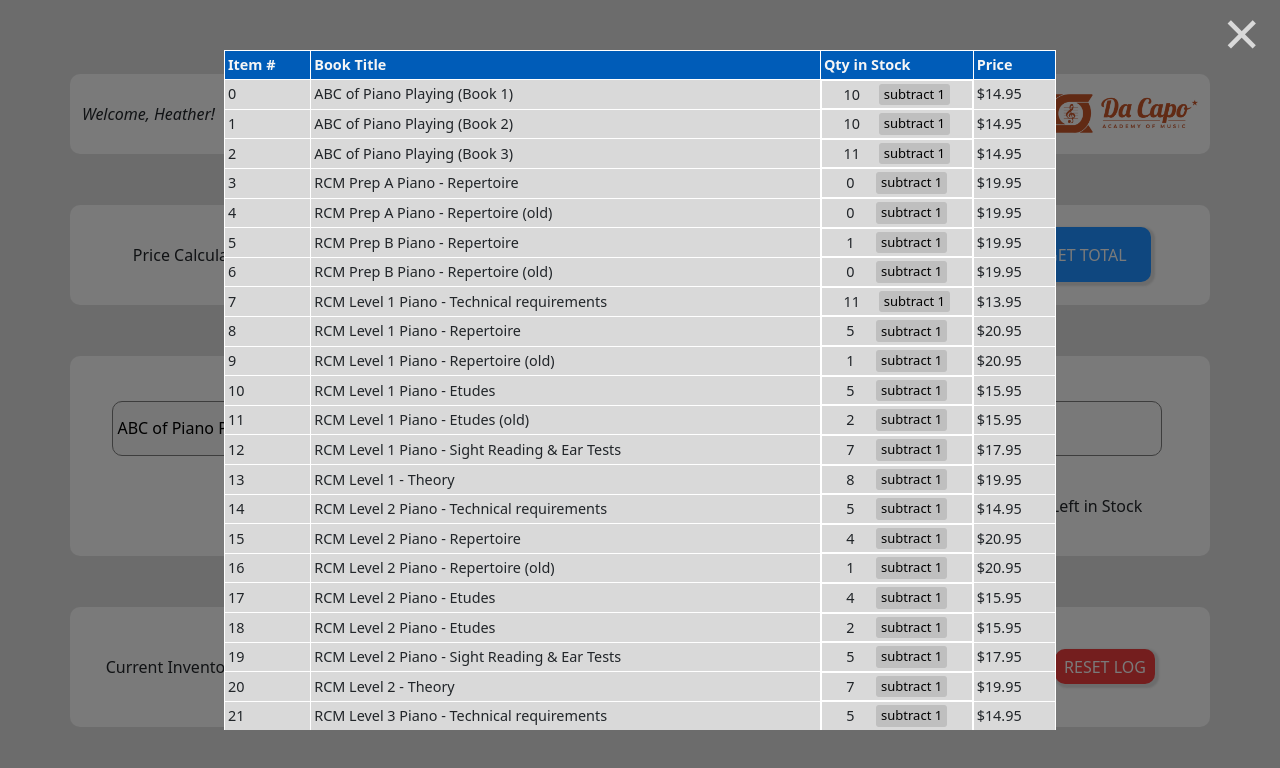
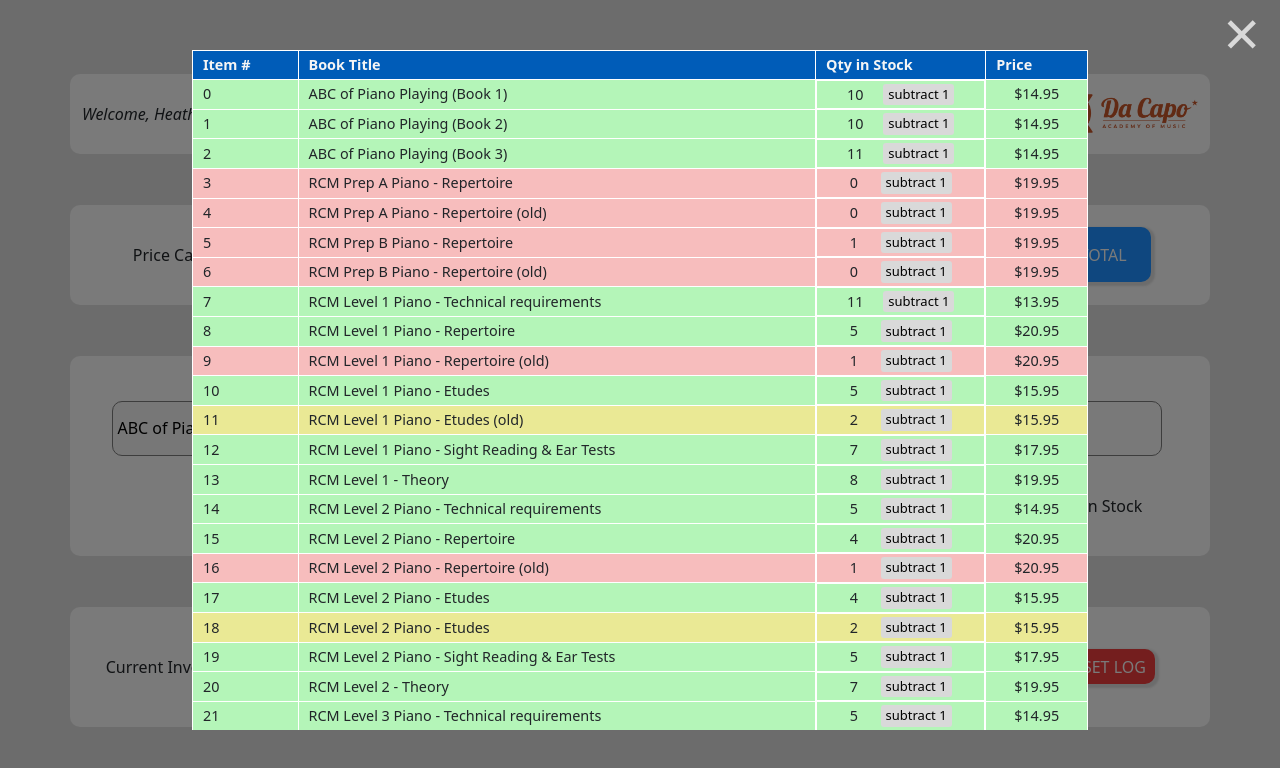
Before and after one commit to tbabyuk/sales-inventory-app-react, a React (Create React App) app: page / in a window 1280 px wide. Both pictures are taken after a click on the button "BOOKS". Shown: the top 768 px of the page. Built offline with nearby package versions, Linux system fonts and the light colour scheme.

Commit message:
added conditional styling to book inventory modal

```diff
--- a/src/components/MainBottom.js
+++ b/src/components/MainBottom.js
@@ -5,8 +5,8 @@ function MainBottom() {
 
   const [book, setBook] = useState({});
 
-  const handleChange = (e) => {
-    const selectedBook = booksArray.find(bk => bk.title === e.target.value)
+  const handleSelect = (e) => {
+    const selectedBook = booksArray.find(book => book.title === e.target.value)
     setBook(selectedBook)
   }
 
@@ -14,10 +14,8 @@ function MainBottom() {
     <div className='container main-bottom border-round'>
       <div className='search-item search-item-1'>
         <div>
-          <select className='book-list' onChange={handleChange}>
-              {booksArray.map((book, index) => {
-              return <option key={index}>{book.title}</option>
-              })}
+          <select className='book-list' onChange={handleSelect}>
+              {booksArray.map((book, index) => <option key={index}>{book.title}</option>)}
           </select>
         </div>
         <div><input className='dcam-input' type='text' value={book.price && `$${book.price}`} disabled /></div>
--- a/src/components/Popup.js
+++ b/src/components/Popup.js
@@ -21,7 +21,7 @@ function Popup({handlePopup}) {
                 <tbody>
                     {booksArray.map((bk, index) => {
                         return (
-                            <tr key={index}>
+                            <tr key={index} style={{ backgroundColor: bk.quantity <= 1 ? '#f7bdbd' : bk.quantity <= 3 ? '#eae995' : '#b4f5b8'  }}>
                                 <td>{index}</td>
                                 <td>{bk.title}</td>
                                 <td className='qty'><span>{bk.quantity}</span><button>subtract 1</button></td>
--- a/src/index.css
+++ b/src/index.css
@@ -208,7 +208,7 @@
 .popup-inner {
   position: absolute;
   top: 50px;
-  width: 65%;
+  width: 70%;
   height: 85%;
   background: var(--white);
   overflow-y: scroll;
@@ -222,13 +222,17 @@ table {
   background: var(--light-gray);
 }
 
+table > tbody > tr > :nth-child(4) {
+  text-align: center;
+}
+
 thead tr {
   color: var(--white);
   background: var(--dark-blue);
 }
 
 table th, td {
-  padding: 3px;
+  padding: 3px 10px;
   border: 1.5px solid white;
 }
 
@@ -243,7 +247,7 @@ table th, td {
   font-size: small;
   border: none;
   border-radius: 3px;
-  background: var(--medium-gray);
+  background: var(--light-gray);
 }
 
 .close-popup {
```
